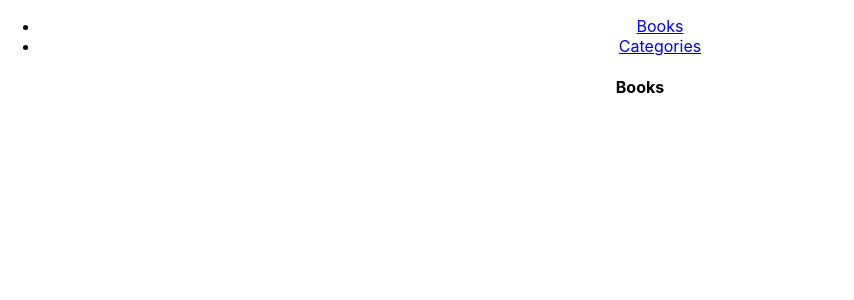
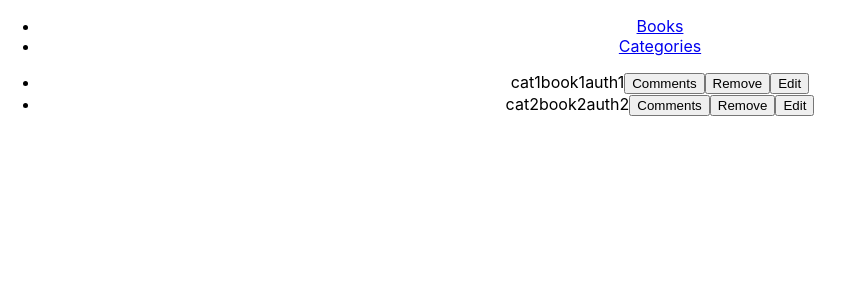
Before and after one commit to Bishoy-Samwel/bookstore, a React (Create React App) app: page / in a window 1280 px wide. Shown: the top 300 px of the page, without its empty margins (0-854 px from the left). Built offline with nearby package versions, Linux system fonts and the light colour scheme.

Commit message:
Add sample books and iterate over them

```diff
--- a/src/components/Books.js
+++ b/src/components/Books.js
@@ -1,4 +1,16 @@
 import React from "react";
+import Book from "./Book"
+
 export default function User(props) {
-    return <h4>Books</h4>;
-    }
+    const books = [
+        { id: 1, name: 'book1', category: 'cat1', author: 'auth1' },
+        { id: 2, name: 'book2', category: 'cat2', author: 'auth2' },
+    ];
+
+
+    return (
+        <ul>
+        {books.map( book =>  <Book book={book}/> )}
+        </ul>
+    )
+}
```
